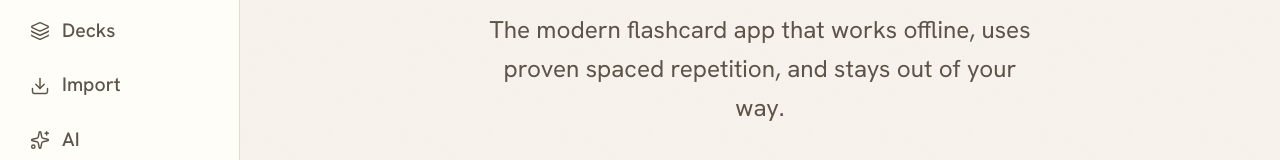
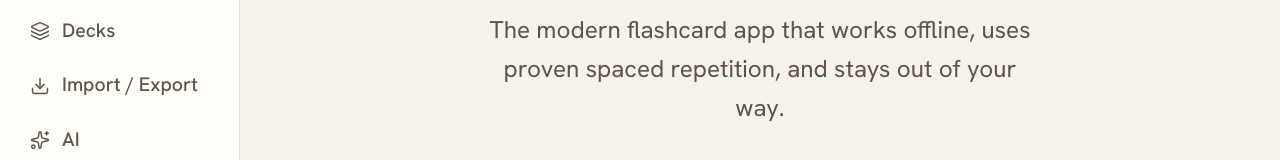
Before and after one commit to PandesalPanpan/MemorizeMate, a React (Vite) app: page / in a window 1280 px wide. Shown: the part 239-399 px from the top of the page. Built offline with nearby package versions, Linux system fonts and the light colour scheme; a web font is replaced by a local one.

Commit message:
refactor(nav): rename Import nav item to Import / Export
The screen has always served both flows; the label now reflects that.

```diff
--- a/src/components/nav/navItems.ts
+++ b/src/components/nav/navItems.ts
@@ -8,7 +8,7 @@ export const NAV_ITEMS: NavItem[] = [
   { to: '/search', label: 'Search', icon: Search },
   { to: '/tags', label: 'Tags', icon: Tag },
   { to: '/decks', label: 'Decks', icon: Layers },
-  { to: '/import', label: 'Import', icon: Download },
+  { to: '/import', label: 'Import / Export', icon: Download },
   { to: '/generate', label: 'AI', icon: Sparkles },
   { to: '/settings', label: 'Settings', icon: Settings },
 ];
```
